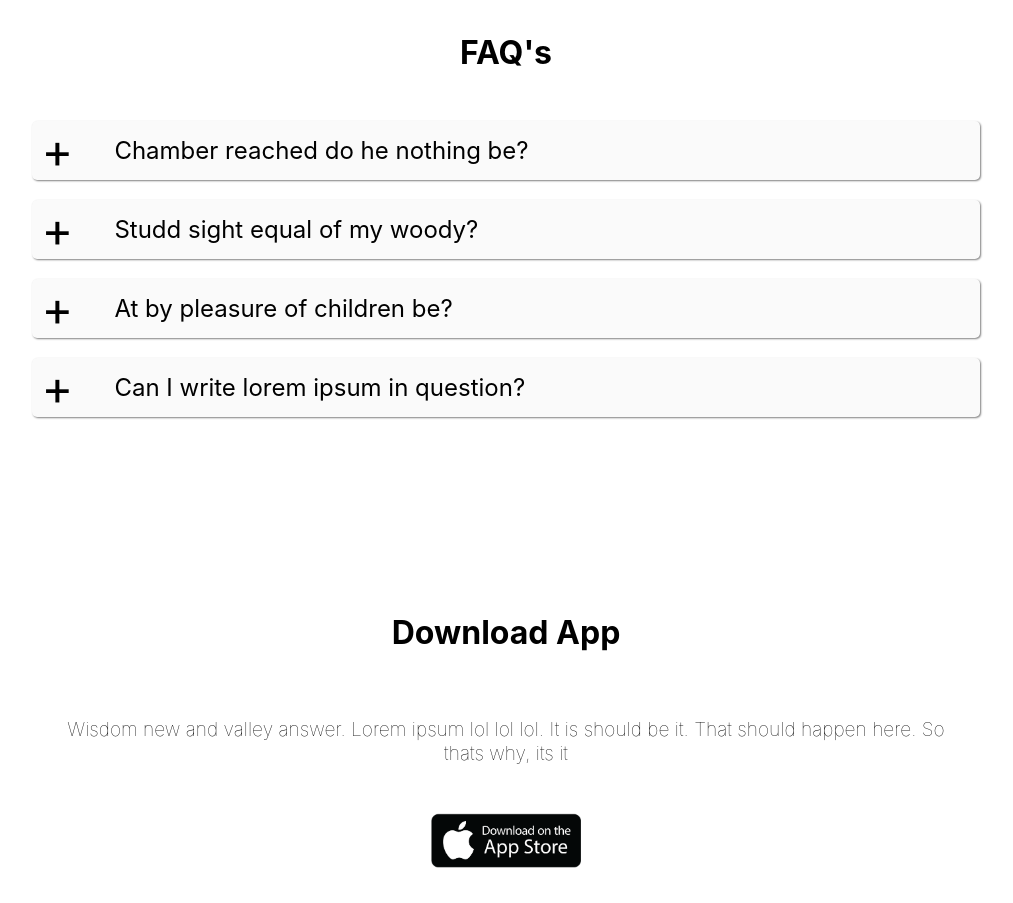
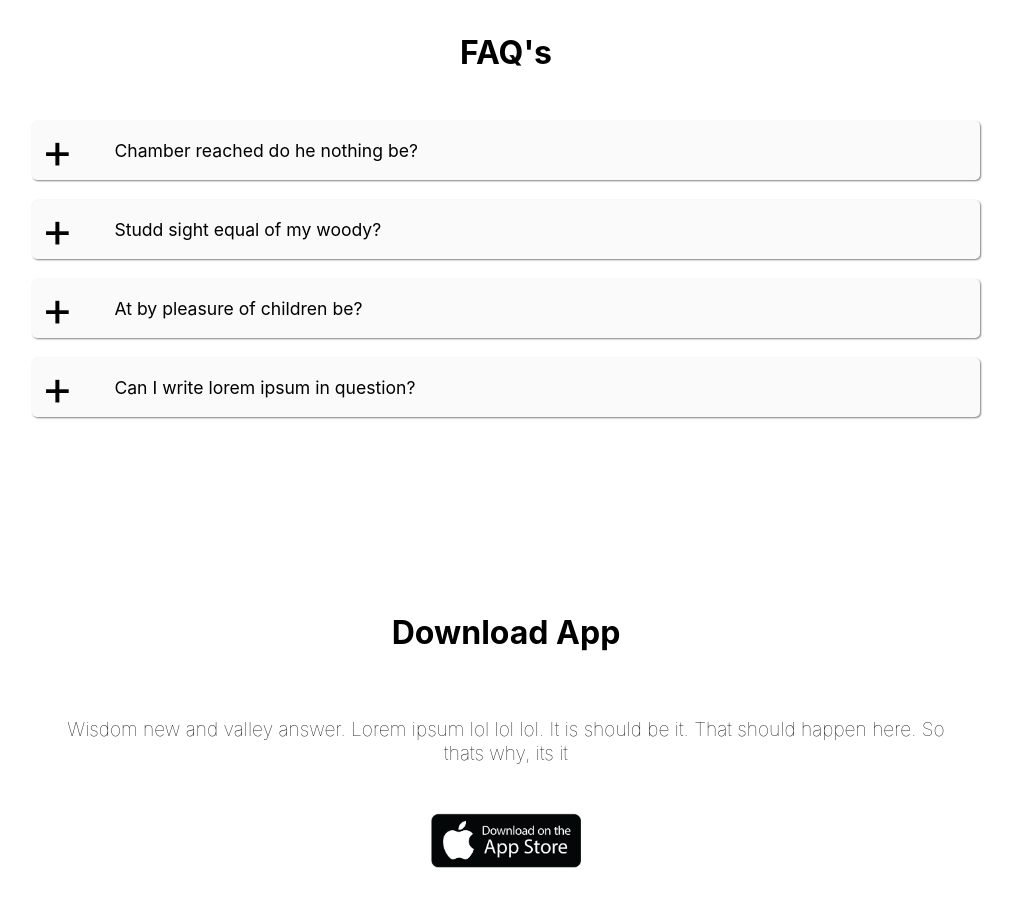
Before and after one commit to parkashay/app-landing-page, a React (Create React App) app: page / in a window 1280 px wide. Shown: the part 3520-4423 px from the top of the page, without its empty margins (134-1147 px from the left). Built offline with nearby package versions, Linux system fonts and the light colour scheme.

Commit message:
font fixed

```diff
--- a/src/components/Accordion.jsx
+++ b/src/components/Accordion.jsx
@@ -36,14 +36,13 @@ function Accordion({ title, content }) {
 
                 {/* Question */}
                 <div style={{
-                    fontSize: '1.5rem',
+                    fontSize: '1.1rem',
                     color : 'black'
                 }}>{title}</div>
             </div>
 
             {/* Answer */}
             <div style={open ? {
-                fontSize: '1.5rem',
                 textAlign: 'left',
                 color: 'gray',
                 marginLeft: '6rem',
@@ -56,7 +55,6 @@ function Accordion({ title, content }) {
                 maxHeight: '0px',
                 overflow: 'hidden',
                 transition : 'max-height,padding 0.5s ease-out',
-                fontSize: '1.5rem',
                 textAlign: 'left',
                 color: 'gray',
                 marginLeft: '6rem',
```
